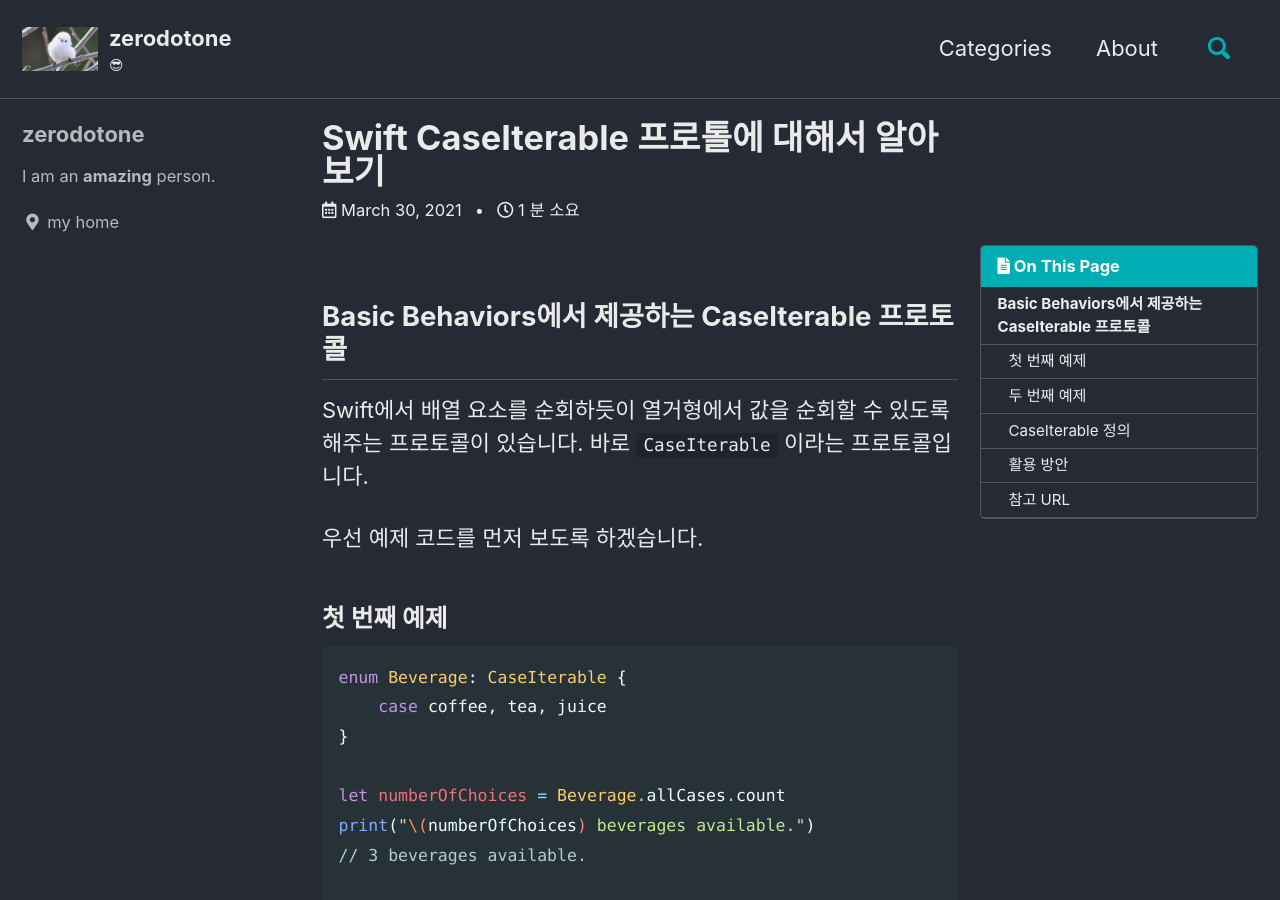
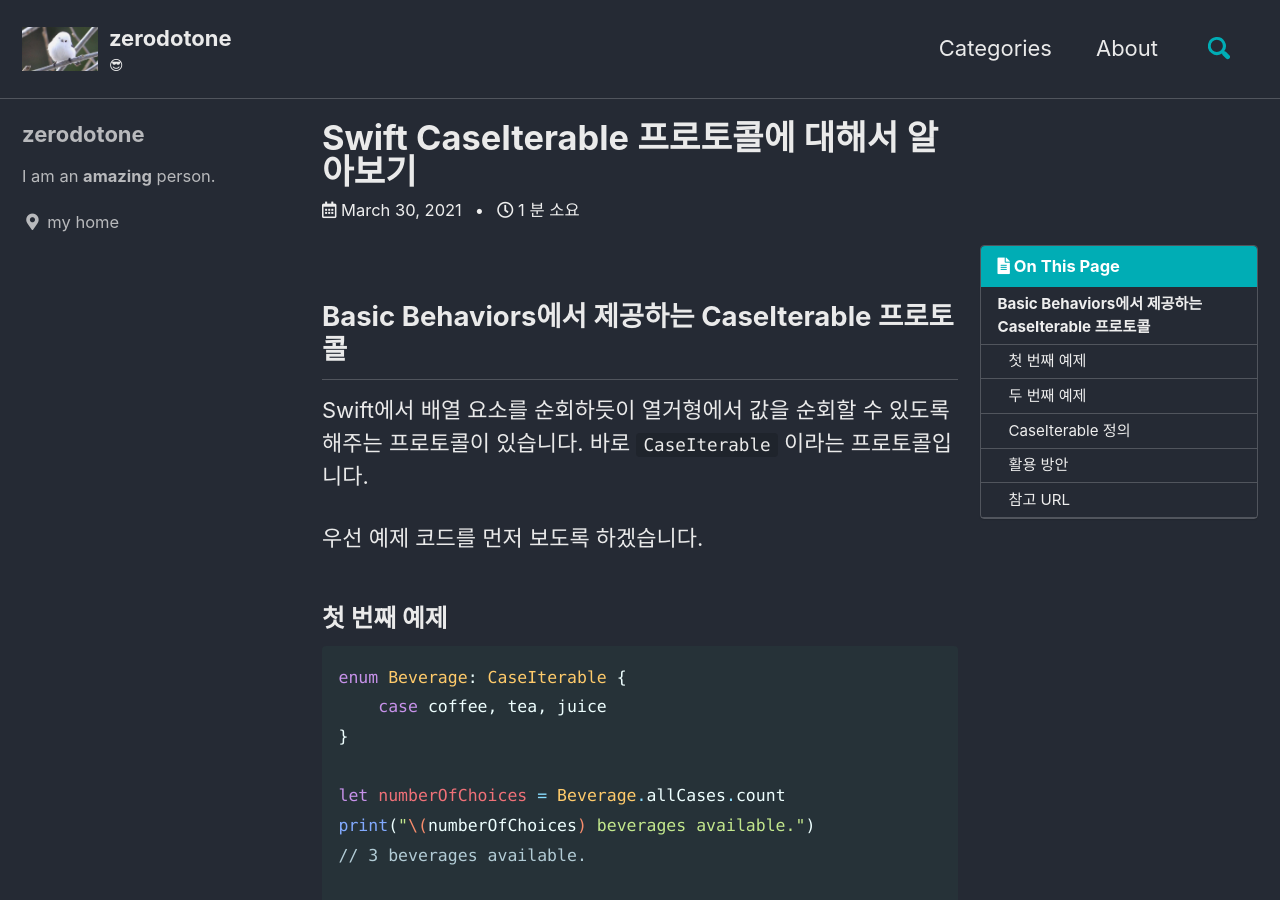
Before and after one commit to zdodev/zdodev.github.io, a Jekyll site: the page built from _posts/2021-03-30-Swift-CaseIterable-프로토콜-알아보기.md, in a window 1280 px wide and 900 px high. Built offline with Jekyll 4.4.1, drawn with Linux system fonts in a browser that asks for light colours; cached includes are drawn as plain includes.

Commit message:
✏️: CaseIterable 오탈자 수정.

```diff
--- a/_posts/2021-03-30-Swift-CaseIterable-프로토콜-알아보기.md
+++ b/_posts/2021-03-30-Swift-CaseIterable-프로토콜-알아보기.md
@@ -1,5 +1,5 @@
 ---
-title: "Swift CaseIterable 프로톨에 대해서 알아보기"
+title: "Swift CaseIterable 프로토콜에 대해서 알아보기"
 categories:
   - Swift
 last_modified_at: 2021-03-30 15:19:00
```
